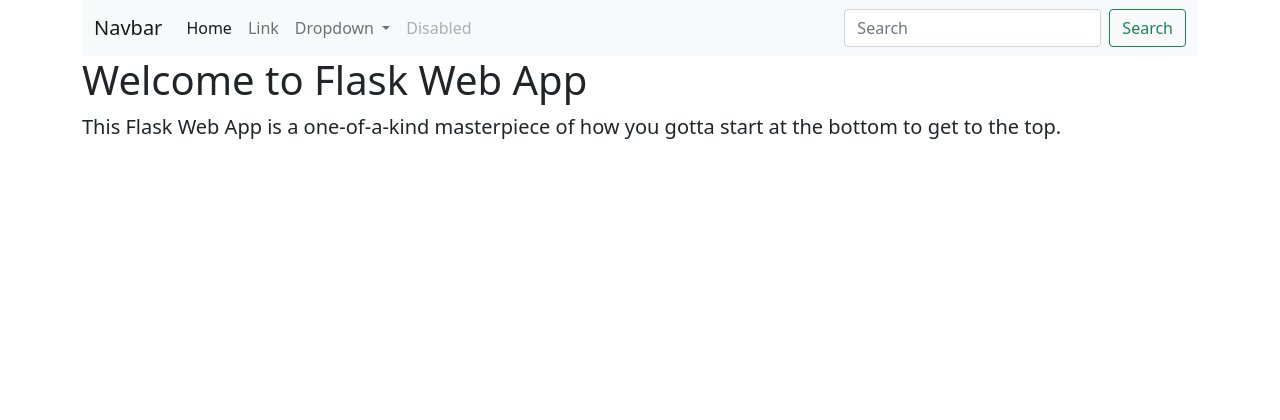
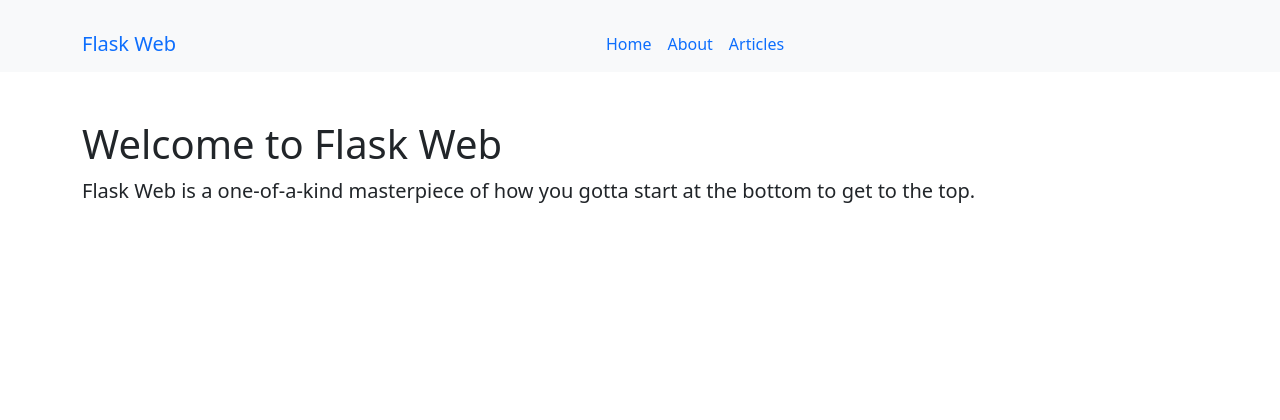
Before and after one commit to djmuller-python-43/flask_tutorial, a Flask app: page / in a window 1280 px wide. Shown: the top 420 px of the page. Before the commit the page ends 139 px from the top, so only its background shows below. Run offline with Flask 2, Linux system fonts and the light colour scheme.

Commit message:
Proper setup of navbar with static folder and external css file

```diff
--- /dev/null
+++ b/static/css/navbar-top-fixed.css
@@ -0,0 +1,56 @@
+/* Show it is fixed to the top */
+body {
+    min-height: 75rem;
+    padding-top: 4.5rem;
+  }
+
+  .bd-placeholder-img {
+    font-size: 1.125rem;
+    text-anchor: middle;
+    -webkit-user-select: none;
+    -moz-user-select: none;
+    user-select: none;
+  }
+
+  @media (min-width: 768px) {
+    .bd-placeholder-img-lg {
+      font-size: 3.5rem;
+    }
+  }
+
+  .b-example-divider {
+    height: 3rem;
+    background-color: rgba(0, 0, 0, .1);
+    border: solid rgba(0, 0, 0, .15);
+    border-width: 1px 0;
+    box-shadow: inset 0 .5em 1.5em rgba(0, 0, 0, .1), inset 0 .125em .5em rgba(0, 0, 0, .15);
+  }
+
+  .b-example-vr {
+    flex-shrink: 0;
+    width: 1.5rem;
+    height: 100vh;
+  }
+
+  .bi {
+    vertical-align: -.125em;
+    fill: currentColor;
+  }
+
+  .nav-scroller {
+    position: relative;
+    z-index: 2;
+    height: 2.75rem;
+    overflow-y: hidden;
+  }
+
+  .nav-scroller .nav {
+    display: flex;
+    flex-wrap: nowrap;
+    padding-bottom: 1rem;
+    margin-top: -1px;
+    overflow-x: auto;
+    text-align: center;
+    white-space: nowrap;
+    -webkit-overflow-scrolling: touch;
+  }
--- a/templates/includes/_navbar.html
+++ b/templates/includes/_navbar.html
@@ -1,36 +1,21 @@
-<nav class="navbar navbar-expand-lg navbar-light bg-light">
-    <div class="container-fluid">
-      <a class="navbar-brand" href="#">Navbar</a>
-      <button class="navbar-toggler" type="button" data-bs-toggle="collapse" data-bs-target="#navbarSupportedContent" aria-controls="navbarSupportedContent" aria-expanded="false" aria-label="Toggle navigation">
+<nav class="navbar navbar-expand-md navbar-default fixed-top bg-light">
+  <div class="container mt-3">
+    <a class="navbar-brand" href="#">Flask Web</a>
+    <button class="navbar-toggler" type="button" data-bs-toggle="collapse" data-bs-target="#navbarCollapse" aria-controls="navbarCollapse" aria-expanded="false" aria-label="Toggle navigation">
       <span class="navbar-toggler-icon"></span>
     </button>
-      <div class="collapse navbar-collapse" id="navbarSupportedContent">
-        <ul class="navbar-nav me-auto mb-2 mb-lg-0">
+    <div class="collapse navbar-collapse" id="navbarCollapse">
+      <ul class="navbar-nav mx-auto mb-2 mb-md-0">
         <li class="nav-item">
-            <a class="nav-link active" aria-current="page" href="#">Home</a>
+          <a class="nav-link" href="/">Home</a>
         </li>
         <li class="nav-item">
-            <a class="nav-link" href="#">Link</a>
-          </li>
-          <li class="nav-item dropdown">
-            <a class="nav-link dropdown-toggle" href="#" id="navbarDropdown" role="button" data-bs-toggle="dropdown" aria-expanded="false">
-              Dropdown
-            </a>
-            <ul class="dropdown-menu" aria-labelledby="navbarDropdown">
-              <li><a class="dropdown-item" href="#">Action</a></li>
-              <li><a class="dropdown-item" href="#">Another action</a></li>
-              <li><hr class="dropdown-divider"></li>
-              <li><a class="dropdown-item" href="#">Something else here</a></li>
-            </ul>
+          <a class="nav-link" href="/about">About</a>
         </li>
         <li class="nav-item">
-            <a class="nav-link disabled" href="#" tabindex="-1" aria-disabled="true">Disabled</a>
+          <a class="nav-link" href="/articles">Articles</a>
         </li>
       </ul>
-        <form class="d-flex">
-          <input class="form-control me-2" type="search" placeholder="Search" aria-label="Search">
-          <button class="btn btn-outline-success" type="submit">Search</button>
-        </form>
     </div>
   </div>
 </nav>
--- a/templates/index.html
+++ b/templates/index.html
@@ -1,8 +1,8 @@
 {% extends 'layout.html' %}
 
 {% block body %}
-    <div class="jumbotron text-centre">
-        <h1>Welcome to Flask Web App</h1>
-        <p class="lead">This Flask Web App is a one-of-a-kind masterpiece of how you gotta start at the bottom to get to the top.</p>
+    <div class="jumbotron text-centre mt-5">
+        <h1>Welcome to Flask Web</h1>
+        <p class="lead">Flask Web is a one-of-a-kind masterpiece of how you gotta start at the bottom to get to the top.</p>
     </div>
 {% endblock %}
--- a/templates/layout.html
+++ b/templates/layout.html
@@ -6,6 +6,7 @@
     <meta name="viewport" content="width=device-width, initial-scale=1.0">
     <title>Flask Web App</title>
     <link href="https://cdn.jsdelivr.net/npm/bootstrap@5.0.2/dist/css/bootstrap.min.css" rel="stylesheet" integrity="sha384-EVSTQN3/azprG1Anm3QDgpJLIm9Nao0Yz1ztcQTwFspd3yD65VohhpuuCOmLASjC" crossorigin="anonymous">
+    <link rel="stylesheet" href="../static/css/navbar-top-fixed.css">
 
 </head>
 <body>
```
Lines whose indentation alone changed are shown as unchanged.
